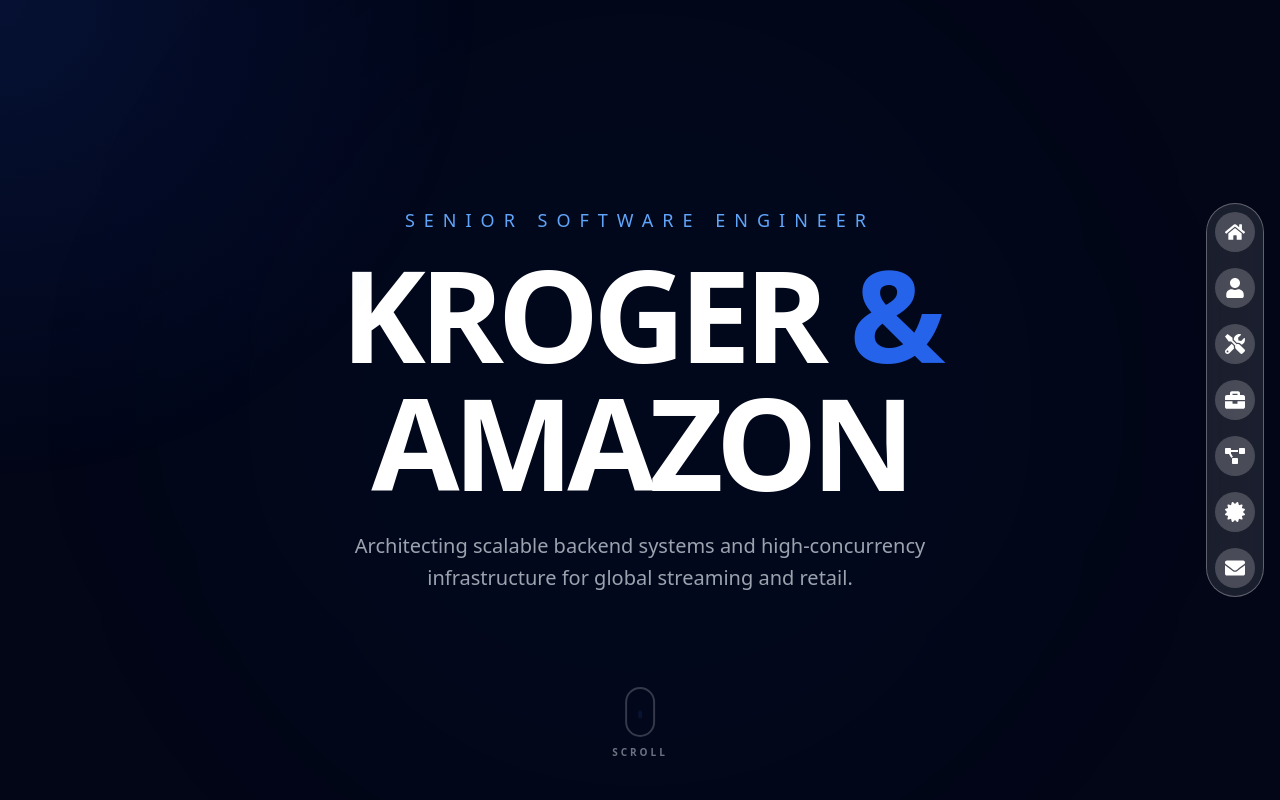
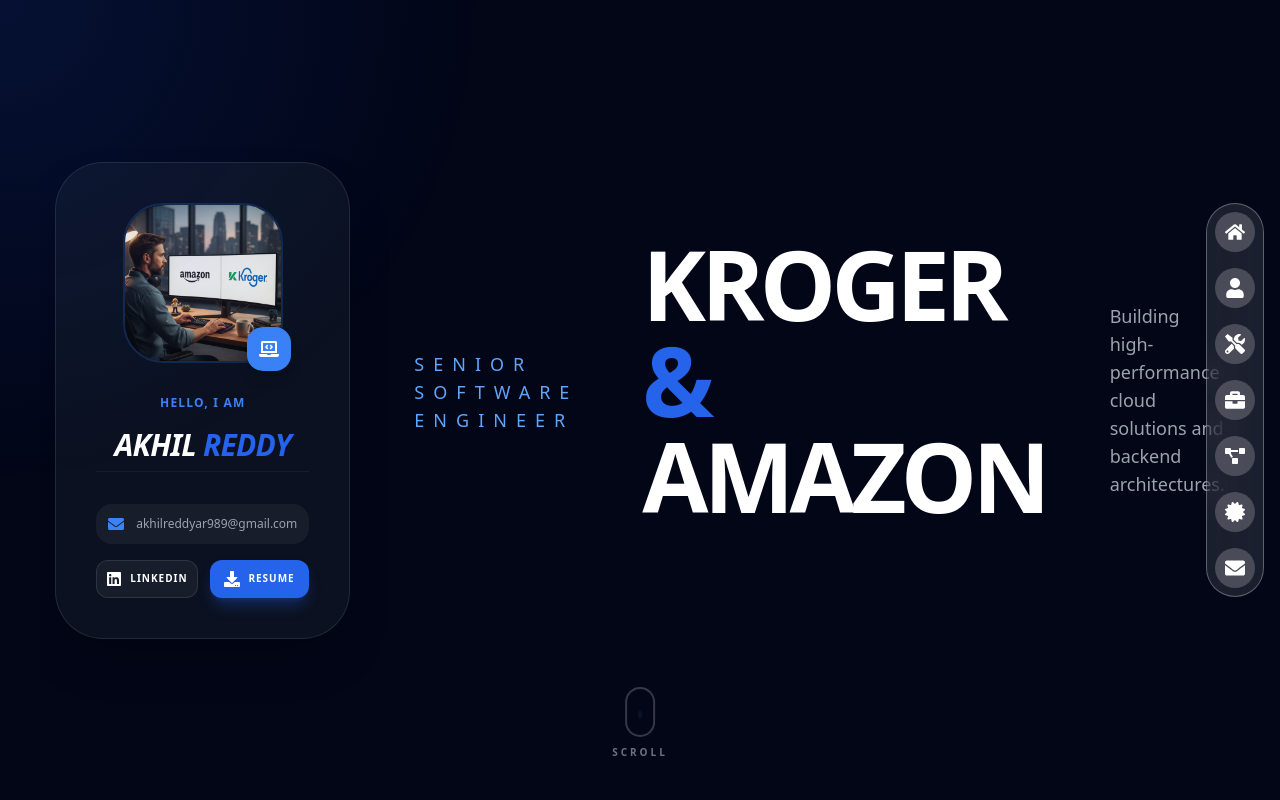
Before and after one commit to akhilt-ux/akhil-portfolio, a React (Create React App) app: page /#hero in a window 1280 px wide. Shown: the top 800 px of the page. Built offline with nearby package versions, Linux system fonts and the light colour scheme; the HTML template or start-up script is replaced by a standard one.

Commit message:
feat: page new format

```diff
--- a/src/pages/Hero.jsx
+++ b/src/pages/Hero.jsx
@@ -1,10 +1,11 @@
-import React, { useState, useEffect } from "react";
+import React, { useState, useEffect, useRef } from "react";
 import { motion, useScroll, useTransform } from "framer-motion";
+import { FaLinkedin, FaEnvelope, FaLaptopCode, FaDownload } from "react-icons/fa";
 
 const Hero = () => {
+    const containerRef = useRef(null);
     const [mousePos, setMousePos] = useState({ x: 0, y: 0 });
 
-    // 1. Mouse Spotlight Logic
     useEffect(() => {
         const handleMouseMove = (e) => {
             setMousePos({ x: e.clientX, y: e.clientY });
@@ -13,67 +14,108 @@
         return () => window.removeEventListener("mousemove", handleMouseMove);
     }, []);
 
-    // 2. Scroll Animation Logic (Fades Hero as you scroll)
-    const { scrollY } = useScroll();
-    const opacity = useTransform(scrollY, [0, 300], [1, 0]);
-    const scale = useTransform(scrollY, [0, 300], [1, 0.9]);
+    const { scrollYProgress } = useScroll({
+        target: containerRef,
+        offset: ["start start", "end end"],
+    });
+
+    // --- ANIMATION TIMING ---
+    // Stage 1 (Profile) stays visible 0 -> 0.3, then fades
+    const aboutOpacity = useTransform(scrollYProgress, [0, 0.2, 0.4], [1, 1, 0]);
+    const aboutScale = useTransform(scrollYProgress, [0, 0.4], [1, 0.9]);
 
     return (
-        <section className="relative h-screen w-full bg-[#020617] overflow-hidden flex items-center justify-center">
+        <div ref={containerRef} className="relative h-[250vh] bg-[#020617]">
+            {/* ANCHOR POINTS FOR SIDENAV
+               These help your ScrollSpy detect which "section" you are in
+            */}
+            <div id="hero" className="absolute top-0 h-[50%] w-full pointer-events-none" />
+            {/*<div id="about" className="absolute top-[50%] h-[50%] w-full pointer-events-none" />*/}
 
             {/* RADIANT MOUSE SPOTLIGHT */}
             <div
                 className="pointer-events-none fixed inset-0 z-30 transition-opacity duration-300"
                 style={{
-                    background: `radial-gradient(600px circle at ${mousePos.x}px ${mousePos.y}px, rgba(29, 78, 216, 0.15), transparent 80%)`
+                    background: `radial-gradient(600px circle at ${mousePos.x}px ${mousePos.y}px, rgba(29, 78, 216, 0.15), transparent 80%)`,
                 }}
             />
 
-            {/* CONTENT WRAPPER */}
+            <div className="sticky top-0 h-screen w-full flex items-center justify-center overflow-hidden px-6">
+
+                {/* --- STAGE 1: PROFILE CARD --- */}
                 <motion.div
-                style={{ opacity, scale }}
-                className="container mx-auto px-6 text-center z-10"
+                    style={{opacity: aboutOpacity, scale: aboutScale}}
+                    className="container mx-auto max-w-6xl flex flex-col lg:flex-row items-center justify-center gap-16 z-20"
                 >
+                    <div
+                        className="w-full max-w-[380px] bg-[#0b1120] border border-white/10 rounded-[3rem] p-10 shadow-2xl relative">
+                        <div className="relative w-40 h-40 mx-auto mb-8">
+                            <div
+                                className="w-full h-full rounded-[2.5rem] overflow-hidden border-2 border-blue-500/20 shadow-inner">
+                                <img src="/profile.JPG" alt="Akhil Reddy" className="w-full h-full object-cover"/>
+                            </div>
+                            <div className="absolute -bottom-2 -right-2 bg-[#3b82f6] p-3 rounded-2xl shadow-lg">
+                                <FaLaptopCode className="text-white text-xl"/>
+                            </div>
+                        </div>
+
+                        <div className="text-center">
+                            <p className="text-blue-500 font-bold mb-4 tracking-widest uppercase text-xs">Hello, I
+                                am</p>
+                            <h2 className="text-3xl font-black text-white mb-2 uppercase tracking-tight italic">
+                                Akhil <span className="text-blue-600">Reddy</span>
+                            </h2>
+
+                            <div className="space-y-4 border-t border-white/5 pt-8 text-left">
+                                <a href="mailto:akhilreddyar989@gmail.com"
+                                   className="flex items-center gap-3 text-gray-400 bg-white/5 p-3 rounded-2xl group hover:bg-white/10 transition-colors">
+                                    <FaEnvelope
+                                        className="text-blue-500 shrink-0 group-hover:scale-110 transition-transform"/>
+                                    <span
+                                        className="text-[10px] md:text-xs truncate font-medium">akhilreddyar989@gmail.com</span>
+                                </a>
+
+                                <div className="flex gap-3">
+                                    <a href="http://linkedin.com/in/akhilreddy-ar" target="_blank" rel="noreferrer"
+                                       className="flex-1 flex items-center justify-center gap-2 bg-white/5 hover:bg-blue-600 border border-white/10 py-2.5 rounded-xl text-[10px] font-black uppercase tracking-widest transition-all">
+                                        <FaLinkedin className="text-base"/> LinkedIn
+                                    </a>
+                                    <a href="/akhilreddy_resume.pdf" download
+                                       className="flex-1 flex items-center justify-center gap-2 bg-blue-600 hover:bg-blue-700 py-2.5 rounded-xl text-[10px] font-black uppercase tracking-widest transition-all shadow-lg shadow-blue-600/30">
+                                        <FaDownload className="text-base"/> Resume
+                                    </a>
+                                </div>
+                            </div>
+                        </div>
+                    </div>
                     <h2 className="text-blue-400 font-medium text-lg uppercase tracking-[0.5em] mb-4">
                         Senior Software Engineer
                     </h2>
-
-                <h1 className="text-6xl md:text-9xl font-black text-white tracking-tighter leading-none mb-6">
+                    <h1 className="text-4xl md:text-8xl font-black text-white tracking-tighter leading-none mb-10">
                         KROGER <span className="text-blue-600">&</span> AMAZON
                     </h1>
-
-                <p className="text-gray-400 text-xl max-w-2xl mx-auto leading-relaxed">
-                    Architecting scalable backend systems and high-concurrency
-                    infrastructure for global streaming and retail.
+                    <p className="text-gray-400 text-lg max-w-2xl mx-auto">
+                        Building high-performance cloud solutions and backend architectures.
                     </p>
                 </motion.div>
 
-            {/* --- MOUSE SCROLL ANIMATION --- */}
-            <div className="absolute bottom-10 left-1/2 -translate-x-1/2 flex flex-col items-center gap-2 z-20">
-                {/* The Mouse Icon */}
+
+                {/* --- MOUSE SCROLL INDICATOR --- */}
+                <motion.div
+                    style={{ opacity: useTransform(scrollYProgress, [0.85, 0.95], [1, 0]) }}
+                    className="absolute bottom-10 left-1/2 -translate-x-1/2 flex flex-col items-center gap-2 z-20"
+                >
                     <div className="w-[30px] h-[50px] border-2 border-white/20 rounded-full flex justify-center p-2">
-                    {/* The Scrolling Wheel */}
                         <motion.div
-                        animate={{
-                            y: [0, 15, 0],
-                            opacity: [1, 0, 1]
-                        }}
-                        transition={{
-                            duration: 1.5,
-                            repeat: Infinity,
-                            ease: "easeInOut"
-                        }}
+                            animate={{ y: [0, 15, 0], opacity: [1, 0, 1] }}
+                            transition={{ duration: 1.5, repeat: Infinity, ease: "easeInOut" }}
                             className="w-[4px] h-[8px] bg-blue-500 rounded-full"
                         />
                     </div>
-                <span className="text-[10px] uppercase tracking-[0.3em] text-gray-500 font-bold">
-          Scroll
-        </span>
+                    <span className="text-[10px] uppercase tracking-[0.3em] text-gray-500 font-bold">Scroll</span>
+                </motion.div>
             </div>
-
-            {/* BACKGROUND DECOR (Fixed) */}
-            <div className="absolute top-1/2 left-1/2 -translate-x-1/2 -translate-y-1/2 w-[800px] h-[800px] bg-blue-900/5 blur-[120px] rounded-full pointer-events-none" />
-        </section>
+        </div>
     );
 };
 
```
Also changed, not shown: src/pages/About.jsx (+26 -16 lines). Lines whose indentation alone changed are shown as unchanged.
